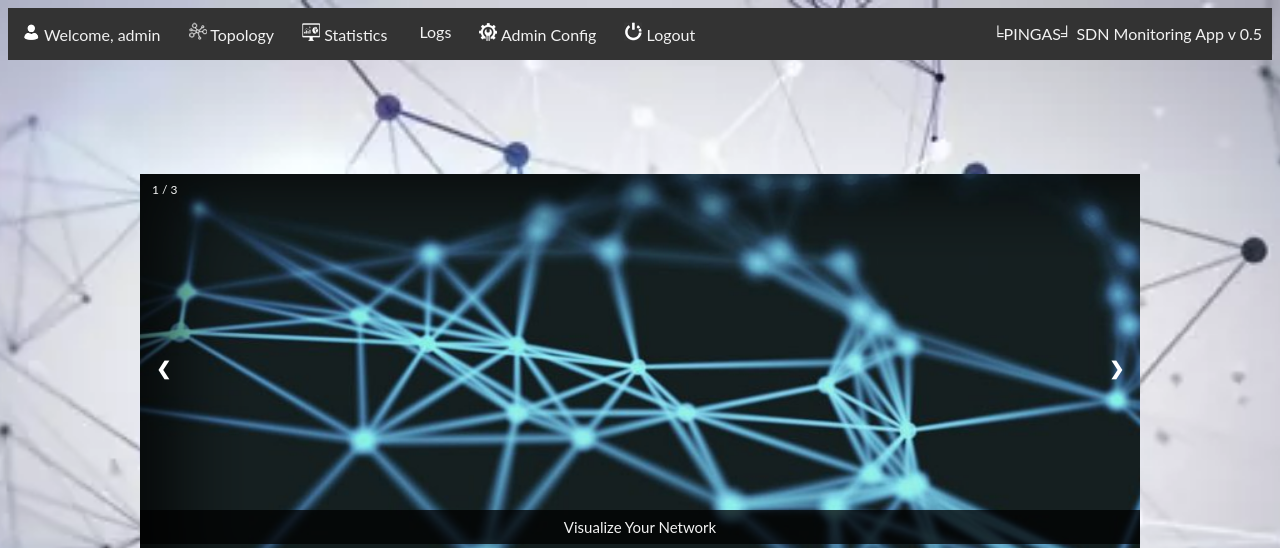
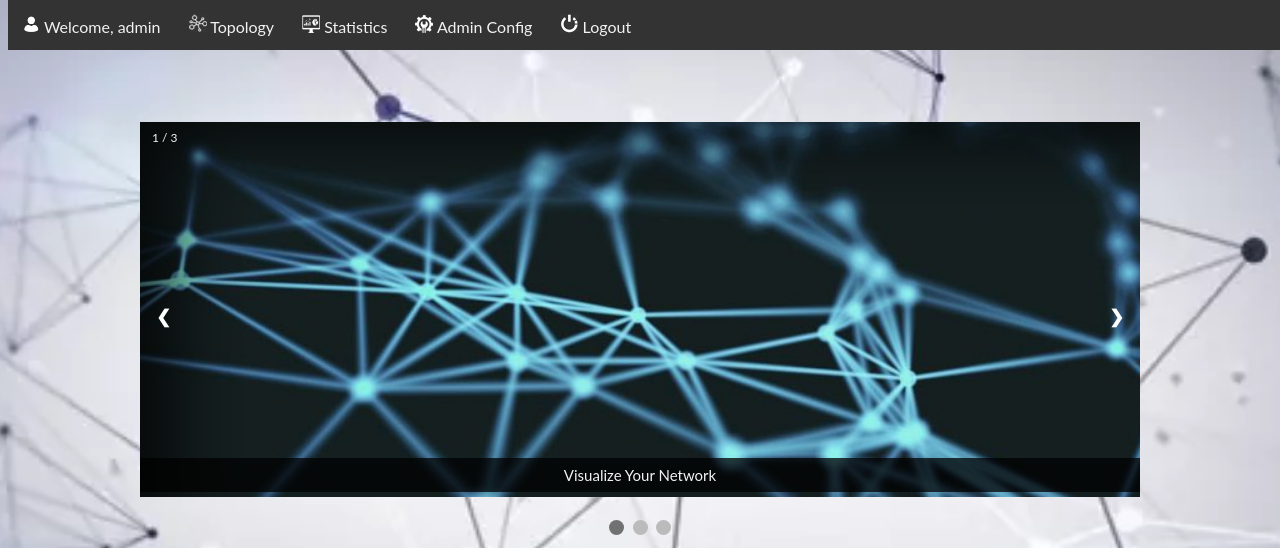
Before and after one commit to dskilly/SDNMonitorApp, a Django app: page / in a window 1280 px wide. Shown: the top 548 px of the page. Run offline with Django 4.2, Linux system fonts and the light colour scheme; a user stored in the database is signed in.

Commit message:
Modified CSS styling for navbar and other assets

```diff
--- a/templates/Appmonitor/Appmonitorsite.html
+++ b/templates/Appmonitor/Appmonitorsite.html
@@ -130,7 +130,6 @@ tr:nth-child(even) {
   <a href="{% url 'Appmonitorsite' %}"><img src={% static "/appconfigico.png" %} class="block"> Statistics</a>
   <a href="{% url 'admin:index' %}"><img src={% static "/siteconfico.png" %} class="block"> Admin Config</a>
   <a href="{% url 'logout' %}"><img src={% static "/logoutico.png" %} class="block"> Logout</a>
-  <p id="title"> ╘PINGAS╛    SDN Monitoring App v 0.5
 </div>
 <!-- End of navbar -->
 <br><br><br><br><br>
--- a/templates/home.html
+++ b/templates/home.html
@@ -31,6 +31,11 @@ body {
 /*-----------Navbar Style -----*/
 /* Style the navbar */
 #navbar {
+  z-index: 9999;
+  position: fixed;
+  top: 0px;
+  left: auto;
+  right: auto;
   overflow: hidden;
   background-color: #333;
 }
@@ -198,10 +203,8 @@ body {
   <a href="{% url 'home' %}"><img src={% static "/userico.png" %} class="block"> Welcome, {{ user.username }}</a>
   <a href="{% url 'topology_list' %}"><img src={% static "/dshbrdico.png" %} class="block"> Topology</a>
   <a href="{% url 'Appmonitorsite' %}"><img src={% static "/appconfigico.png" %} class="block"> Statistics</a>
-  <a href="{% url 'logs' %}"><img src="" class="block"> Logs</a>
   <a href="{% url 'admin:index' %}"><img src={% static "/siteconfico.png" %} class="block"> Admin Config</a>
   <a href="{% url 'logout' %}"><img src={% static "/logoutico.png" %} class="block"> Logout</a>
-  <p id="title"> ╘PINGAS╛    SDN Monitoring App v 0.5
 </div>
 <!-- End of navbar -->
 
```
